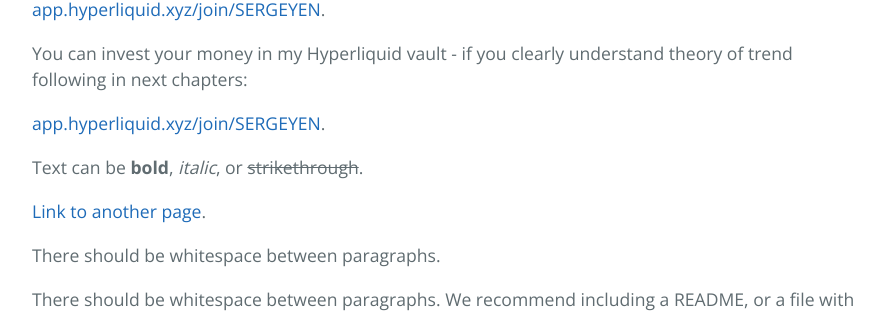
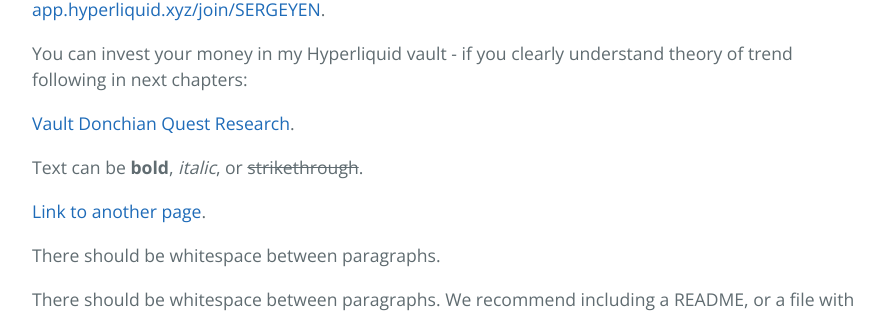
Before and after one commit to sergeyen7/sergeyen7.github.io, a Jekyll site: the page built from index.md, in a window 1280 px wide and 900 px high, scrolled down 1121 px. Shown: the part 149-462 px from the top of the window, without its empty margins (192-1087 px from the left). Built offline with Jekyll 4.4.1, drawn with Linux system fonts in a browser that asks for light colours; our own code applies the rules of GitHub Pages for plain Markdown files.

Commit message:
Update index.md

```diff
--- a/index.md
+++ b/index.md
@@ -33,7 +33,7 @@ You can use it for your trading as you wish - on any exchange, spot or perpetual
 
 You can invest your money in my Hyperliquid vault - if you clearly understand theory of trend following in next chapters:
 
-[app.hyperliquid.xyz/join/SERGEYEN](app.hyperliquid.xyz/join/SERGEYEN).
+[Vault Donchian Quest Research](https://app.hyperliquid.xyz/vaults/0x54094fd5077de413017b5e83da0b587043b55144).
 
 Text can be **bold**, _italic_, or ~~strikethrough~~.
 
```
